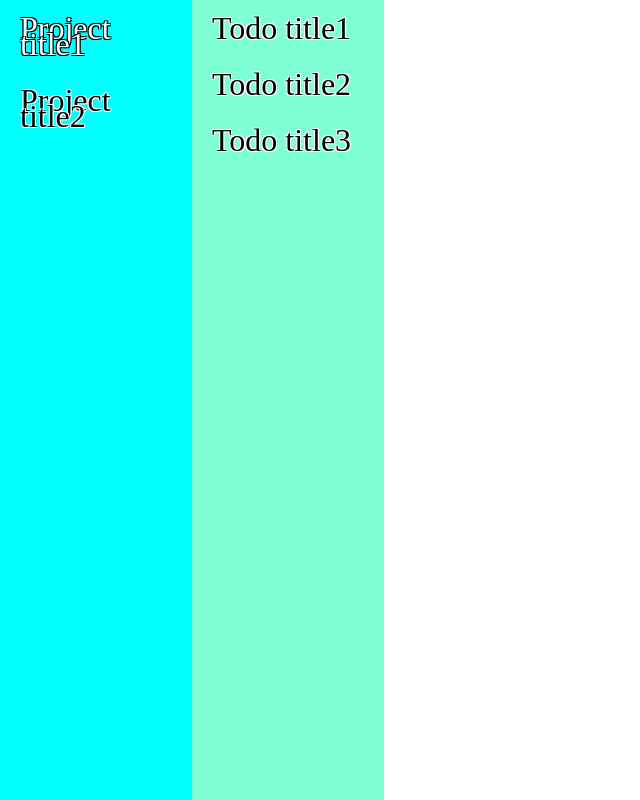
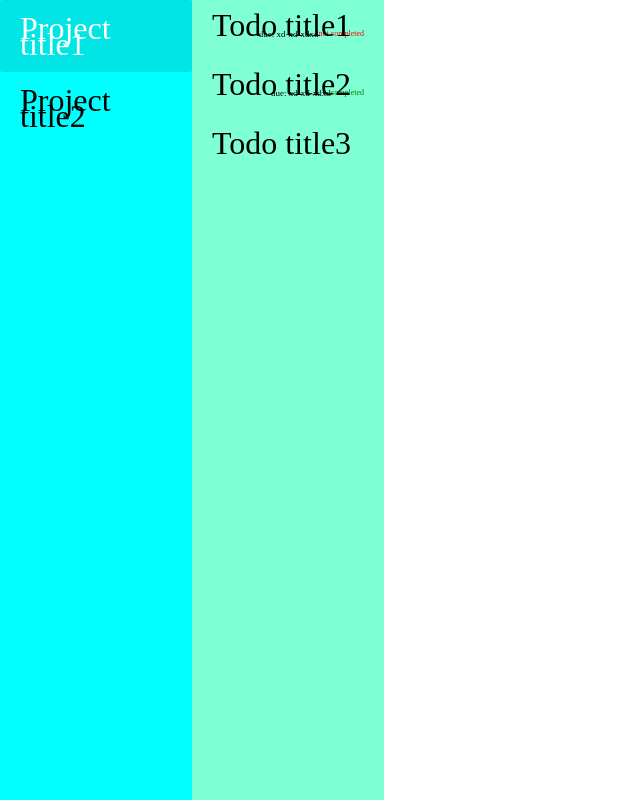
Before and after one commit to Norraynor/todo-app, a website built with webpack: page dist/index.html in a window 1280 px wide. Both pictures are taken after a click on the label "Project title1". Shown: the whole page, without its empty margins (0-640 px from the left). Built offline with nearby package versions, Linux system fonts and the light colour scheme.

Commit message:
added status display

```diff
--- a/src/index.css
+++ b/src/index.css
@@ -34,11 +34,15 @@
 .projects input.project-toggle{
     position: absolute;
     opacity: 0;
+    display: none;
 }
 .projects input.project-toggle:checked + label{
-    background: transparent;
+    /*background: transparent;*/
+    background: rgba(0, 0, 0, .1);
     color: white;
+    /*
     text-shadow: -1px -1px 0 #000, 1px -1px 0 #000, -1px 1px 0 #000, 1px 1px 0 #000;
+    */
 }
 .projects input.project-toggle:checked{
     background: transparent;
@@ -47,7 +51,9 @@
     visibility: visible;
     opacity: 1;
     color:black;
+    /*
     text-shadow: -1px -1px 0 #FFF, 1px -1px 0 #FFF, -1px 1px 0 #FFF, 1px 1px 0 #FFF;
+    */
 }
 .projects label{
     float: left;
@@ -55,7 +61,9 @@
     line-height: 16px;
     border-radius: 3px 3px 0 0;
     color:black;
+    /*
     text-shadow: -1px -1px 0 #FFF, 1px -1px 0 #FFF, -1px 1px 0 #FFF, 1px 1px 0 #FFF;
+    */
 }
 .projects label:first-of-type + .project {
     border-radius: 0 3px 3px 3px;
@@ -65,6 +73,7 @@
     padding: 20px;
     border-radius: 3px;
     font-size: 2rem;
+    width: 100%;
 }
 .projects .projectButton:hover {
     cursor: pointer;
@@ -166,11 +175,15 @@
 .todos input.todo-toggle{
     position: absolute;
     opacity: 0;
+    display: none;
 }
 .todos input.todo-toggle:checked + label{
-    background: transparent;
+    /*background: transparent;*/
+    background: rgba(0, 0, 0, .1);
     color: white;
+    /*
     text-shadow: -1px -1px 0 #000, 1px -1px 0 #000, -1px 1px 0 #000, 1px 1px 0 #000;
+    */
 }
 .todos input.todo-toggle:checked{
     background: transparent;
@@ -179,15 +192,22 @@
     visibility: visible;
     opacity: 1;
     color:black;
+    /*
     text-shadow: -1px -1px 0 #FFF, 1px -1px 0 #FFF, -1px 1px 0 #FFF, 1px 1px 0 #FFF;
+    */
 }
 .todos label{
     float: left;
-    font-size: 16px;
-    line-height: 16px;
+    font-size: 10px;
+    line-height: 10px;
     border-radius: 3px 3px 0 0;
     color:black;
+    /*
     text-shadow: -1px -1px 0 #FFF, 1px -1px 0 #FFF, -1px 1px 0 #FFF, 1px 1px 0 #FFF;
+    */
+}
+.todos label p{
+    float: right;
 }
 .todos label:first-of-type + .todo {
     border-radius: 0 3px 3px 3px;
@@ -197,6 +217,7 @@
     padding: 20px;
     border-radius: 3px;
     font-size: 2rem;
+    width:100%;
 }
 .todos .todoButton:hover {
     cursor: pointer;
@@ -226,7 +247,25 @@
     line-height: 16px;
     border-radius: 3px 3px 0 0;
     color:black;
+    /*
     text-shadow: -1px -1px 0 #FFF, 1px -1px 0 #FFF, -1px 1px 0 #FFF, 1px 1px 0 #FFF;
+    */
     width: 15vw;
     height: 10vh;
 }
+
+.not-completed{
+    color:red;
+}
+.completed{
+    color:green;
+}
+.completion-status{
+    font-size: 8px;
+    line-height: 8px;
+}
+.due-date{
+    color:black;
+    font-size: 9px;
+    line-height: 9px;
+}
```
Also changed, not shown: dist/index.html.
